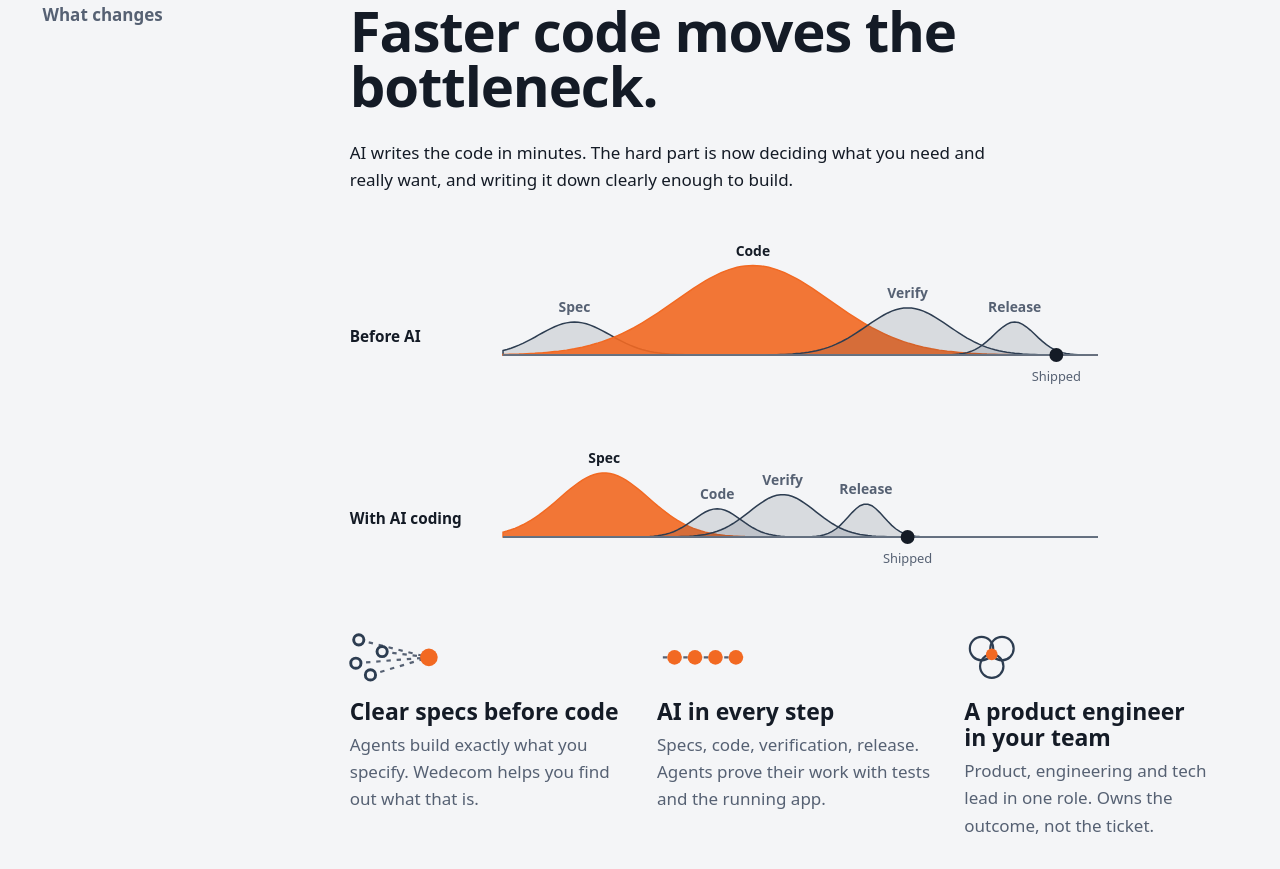
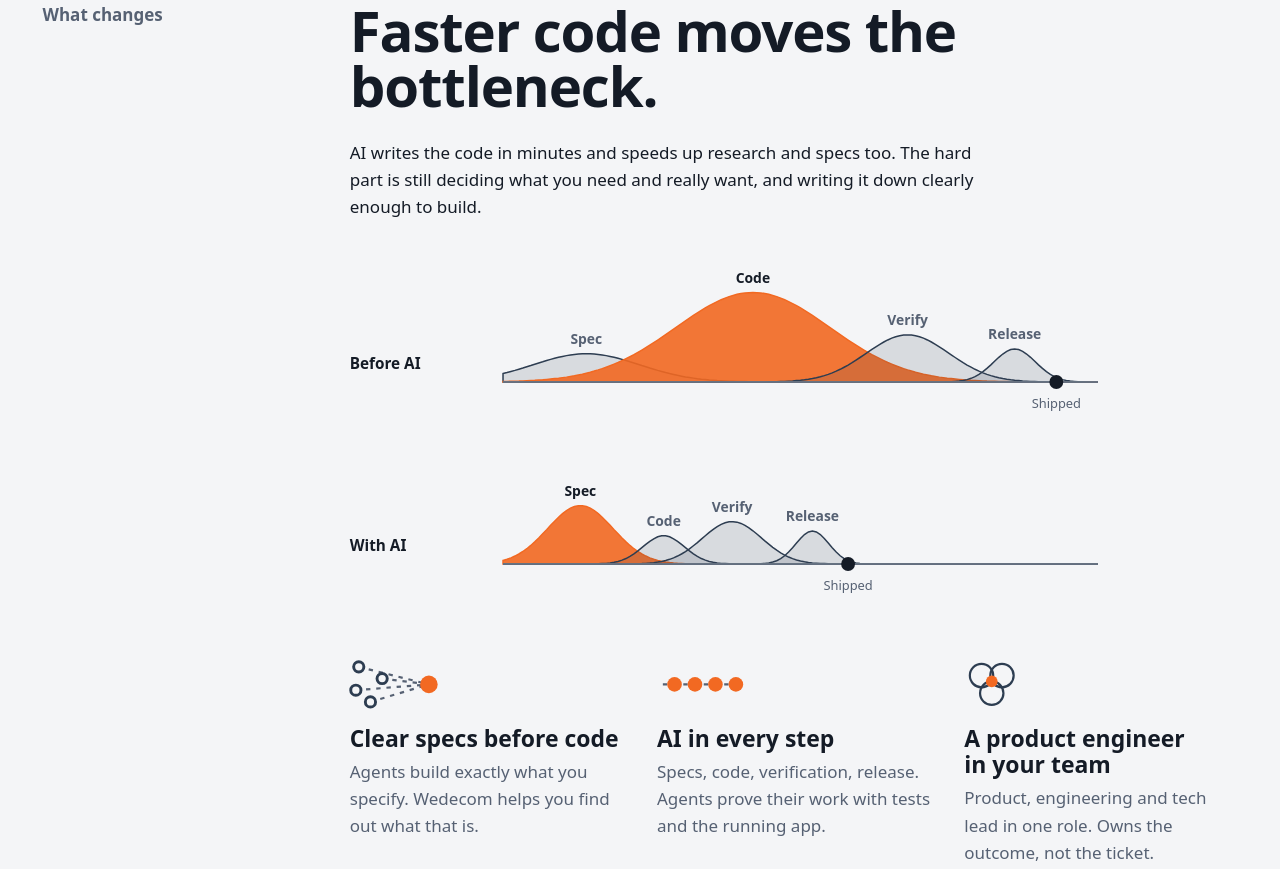
Before and after one commit to mwesox/wedecom-homepage, an Astro site: page / in a window 1280 px wide. Shown: the part 869-1738 px from the top of the page. Built offline with nearby package versions, Linux system fonts and the light colour scheme; Astro itself is replaced by a stand-in of ours.

Commit message:
feat(home): AI speeds up the spec phase too
Rename the chart row to "With AI" and draw the spec as a shorter,
taller wave than the long, flat wait before AI. The intro and the bio
say AI covers research and subject-matter questions.

```diff
--- a/src/pages/index.astro
+++ b/src/pages/index.astro
@@ -33,22 +33,22 @@ const effort: { name: string; summary: string; shipped: number; slow: string; wa
     shipped: 0.93,
     slow: "Code",
     waves: [
-      { stage: "Spec", at: 0.12, spread: 0.06, height: 0.35 },
+      { stage: "Spec", at: 0.14, spread: 0.09, height: 0.3 },
       { stage: "Code", at: 0.42, spread: 0.13, height: 0.95 },
       { stage: "Verify", at: 0.68, spread: 0.07, height: 0.5 },
       { stage: "Release", at: 0.86, spread: 0.035, height: 0.35 },
     ],
   },
   {
-    name: "With AI coding",
-    summary: "With AI coding, the spec takes the most effort, coding shrinks, and shipping comes earlier.",
-    shipped: 0.68,
+    name: "With AI",
+    summary: "With AI, the spec still takes the most effort, but less waiting. Coding shrinks, and shipping comes earlier.",
+    shipped: 0.58,
     slow: "Spec",
     waves: [
-      { stage: "Spec", at: 0.17, spread: 0.075, height: 0.68 },
-      { stage: "Code", at: 0.36, spread: 0.04, height: 0.3 },
-      { stage: "Verify", at: 0.47, spread: 0.055, height: 0.45 },
-      { stage: "Release", at: 0.61, spread: 0.03, height: 0.35 },
+      { stage: "Spec", at: 0.13, spread: 0.055, height: 0.62 },
+      { stage: "Code", at: 0.27, spread: 0.035, height: 0.3 },
+      { stage: "Verify", at: 0.385, spread: 0.05, height: 0.45 },
+      { stage: "Release", at: 0.52, spread: 0.028, height: 0.35 },
     ],
   },
 ];
@@ -158,8 +158,9 @@ const graphNotes = [
       <p class="lead">Faster code moves the bottleneck.</p>
       <div class="md-prose">
         <p>
-          AI writes the code in minutes. The hard part is now deciding what
-          you need and really want, and writing it down clearly enough to build.
+          AI writes the code in minutes and speeds up research and specs too.
+          The hard part is still deciding what you need and really want, and
+          writing it down clearly enough to build.
         </p>
       </div>
       <figure class="effort">
@@ -236,7 +237,9 @@ const graphNotes = [
           <div class="md-prose">
             <p>
               Product owner, engineer and tech lead in one person, with the
-              product sense to find out what customers really need. Startups
+              product sense to find out what customers really need. AI covers
+              research and subject-matter questions, so he rarely waits on
+              others and moves faster on his own. Startups
               bring him in to build AI-native teams, and he owns the outcome:
               from the first question about the customer to the release and
               what happens after it.
--- a/src/styles/global.css
+++ b/src/styles/global.css
@@ -330,7 +330,7 @@
 .wave-label-slow { fill: var(--color-ink); }
 .effort-ship-label { fill: var(--color-mute); font-size: 13px; text-anchor: middle; }
 @media (max-width: 600px) {
-  .wave-label { font-size: 22px; }
+  .wave-label { font-size: 20px; }
   .effort-ship-label { font-size: 20px; }
 }
 
```
